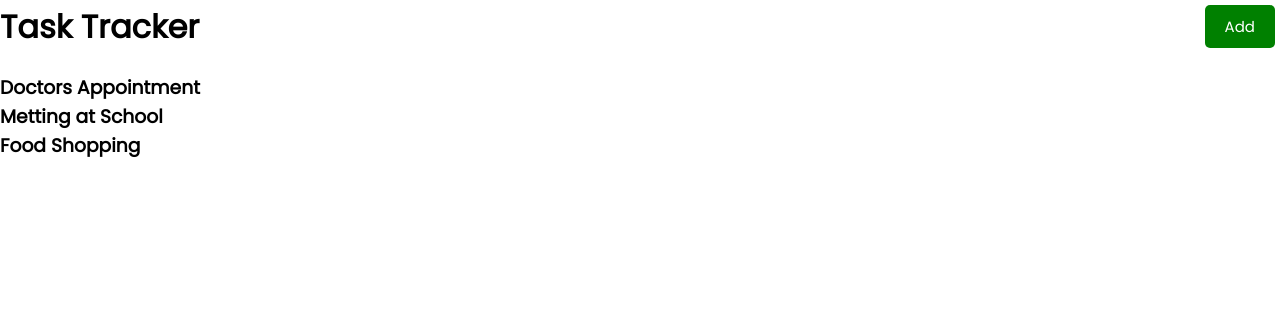
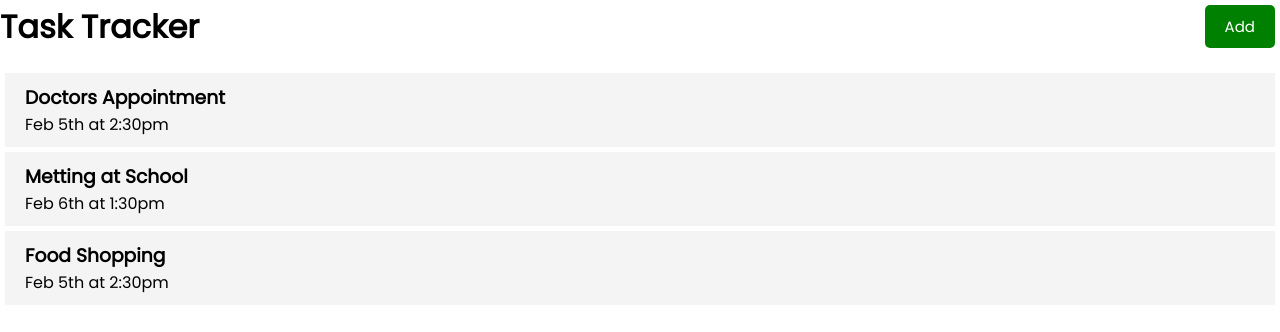
Before and after one commit to tenthin/reactjs, a React (Create React App) app: page / in a window 1280 px wide. Shown: the top 332 px of the page. Built offline with nearby package versions, Linux system fonts and the light colour scheme.

Commit message:
create list of tasks

```diff
--- a/src/App.js
+++ b/src/App.js
@@ -1,11 +1,34 @@
+import { useState } from 'react'
 import Header from './components/Header'
 import Tasks from './components/Tasks'
 
 const App = () => {
+  const [tasks, setTasks] = useState([
+    {
+        id: 1,
+        text: 'Doctors Appointment',
+        day: 'Feb 5th at 2:30pm',
+        reminder:true,
+    },
+    {
+        id: 2,
+        text: 'Metting at School',
+        day: 'Feb 6th at 1:30pm',
+        reminder:true,
+    },
+    {
+        id: 3,
+        text: 'Food Shopping',
+        day: 'Feb 5th at 2:30pm',
+        reminder:false,
+    }
+])
+
+
   return (
     <div className='Container'>
       <Header />
-      <Tasks />
+      <Tasks tasks={tasks} />
     </div>
   )
 }
--- /dev/null
+++ b/src/components/Task.js
@@ -0,0 +1,10 @@
+const Task = ({ task }) => {
+    return (
+        <div className='task'>
+            <h3>{task.text}</h3>
+            <p>{task.day}</p>
+        </div>
+    )
+}
+
+export default Task
--- a/src/components/Tasks.js
+++ b/src/components/Tasks.js
@@ -1,34 +1,13 @@
-import { useState } from "react"
+import Task from './Task'
 
-const Task = () => {
-    const [tasks, setTasks] = useState([
-        {
-            id: 1,
-            text: 'Doctors Appointment',
-            day: 'Feb 5th at 2:30pm',
-            reminder:true,
-        },
-        {
-            id: 2,
-            text: 'Metting at School',
-            day: 'Feb 6th at 1:30pm',
-            reminder:true,
-        },
-        {
-            id: 3,
-            text: 'Food Shopping',
-            day: 'Feb 5th at 2:30pm',
-            reminder:false,
-        }
-    ])
-
-    return (
+const Tasks = ({tasks}) => {
+      return (
         <>
          {tasks.map((task) => (
-         <h3 key={task.id}>{task.text}</h3>
+         <Task key={task.id} task={task}/>
          ))}
         </>
     )
 }
 
-export default Task
+export default Tasks
```
